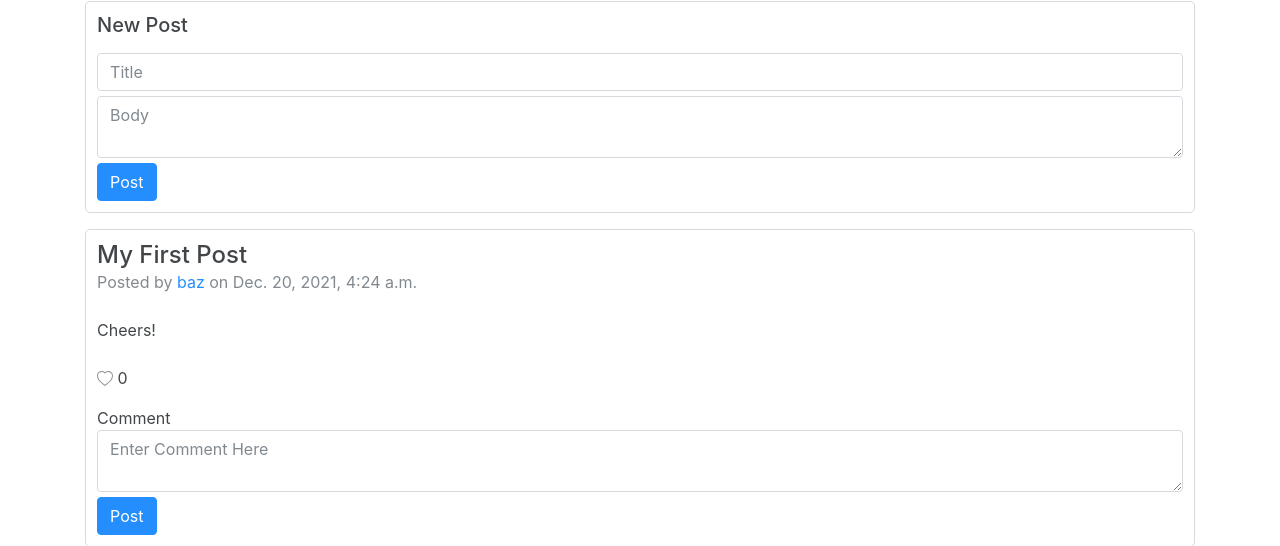
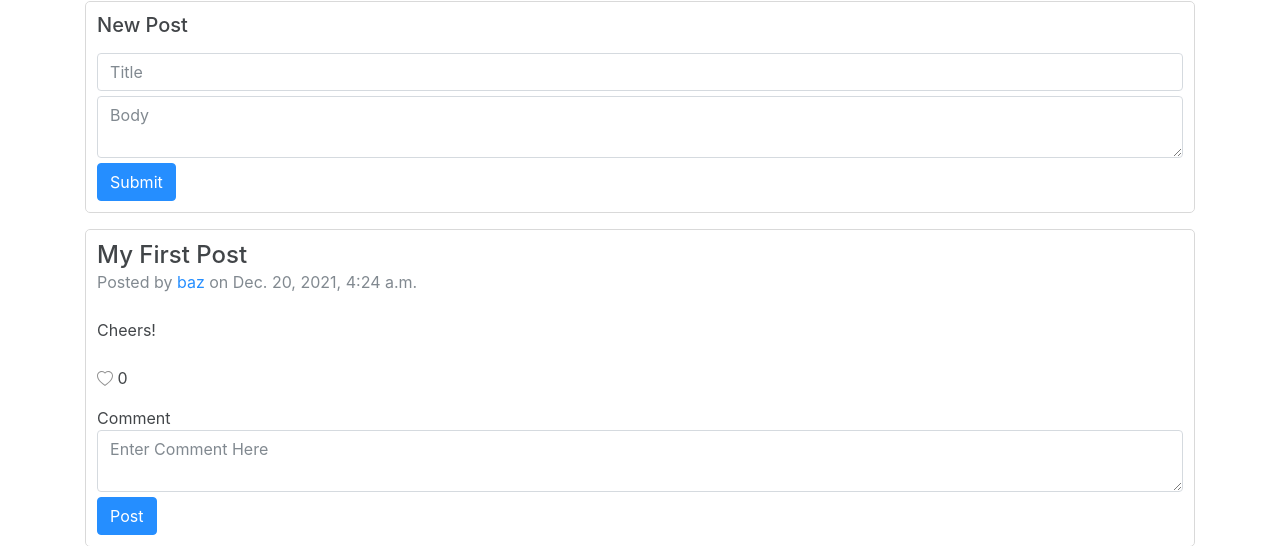
Before and after one commit to bitTorin/network, a Django app: page / in a window 1280 px wide. Shown: the part 97-643 px from the top of the page. Run offline with Django 3.2, Linux system fonts and the light colour scheme; a user stored in the database is signed in; data comes from the database, SQL or seed files in the repository; both versions use the stored data as it was after the commit; data that the repository does not hold is empty; some libraries are stand-ins or nearby versions.

Commit message:
form troubleshooting

```diff
--- a/network/templates/network/index.html
+++ b/network/templates/network/index.html
@@ -8,9 +8,9 @@
             <form id="new-post" action="{% url 'add_post' %}" method="POST">
                 {% csrf_token %}
                 <div class="form-group"><h5>New Post</h5></div>
-                <input class="form-control" type="text" id="post-title" placeholder="Title" style="margin-bottom: 5px"></input>
-                <textarea class="form-control" id="post-body" placeholder="Body" style="margin-bottom: 5px"></textarea>
-                <input type="submit" class="btn btn-primary" value="Post"/>
+                <input class="form-control" type="text" id="title" placeholder="Title" style="margin-bottom: 5px"></input>
+                <textarea class="form-control" id="body" placeholder="Body" style="margin-bottom: 5px"></textarea>
+                <input type="submit" class="btn btn-primary" value="Submit"></input>
             </form>
         </div>
     {% endif %}
--- a/network/views.py
+++ b/network/views.py
@@ -6,13 +6,14 @@ from django.http import HttpResponse, HttpResponseRedirect,  HttpResponseBadRequ
 from django.shortcuts import render
 from django.urls import reverse
 from django import forms
+# from django.forms import ModelForm
 from django.utils import timezone
 
 from .models import User, Post, Like, Followers
 
 class NewPostForm(forms.Form):
-    title = forms.CharField(label="post-title")
-    body = forms.CharField(label="post-body")
+    title = forms.CharField(label="title")
+    body = forms.CharField(label="body")
 
 
 def index(request):
@@ -78,17 +79,17 @@ def add_post(request):
         form = NewPostForm(request.POST)
         if form.is_valid():
             post = Post()
-            post.title = form.cleaned_data["post-title"]
-            post.body = form.cleaned_data["post-body"]
-            post.user = request.user.username
+            post.title = form.cleaned_data["title"]
+            post.body = form.cleaned_data["body"]
+            post.user = User.objects.get(username = request.user.username)
             post.timestamp = timezone.now
 
             post.save()
 
-            return render(request, "network/index.html")
+            return HttpResponseRedirect(reverse("index"))
 
         else:
-            return HttpResponse("Invalid form")
+            return HttpResponse(form.errors)
 
     else:
         form = NewPostForm()
```
Also changed, not shown: db.sqlite3.
